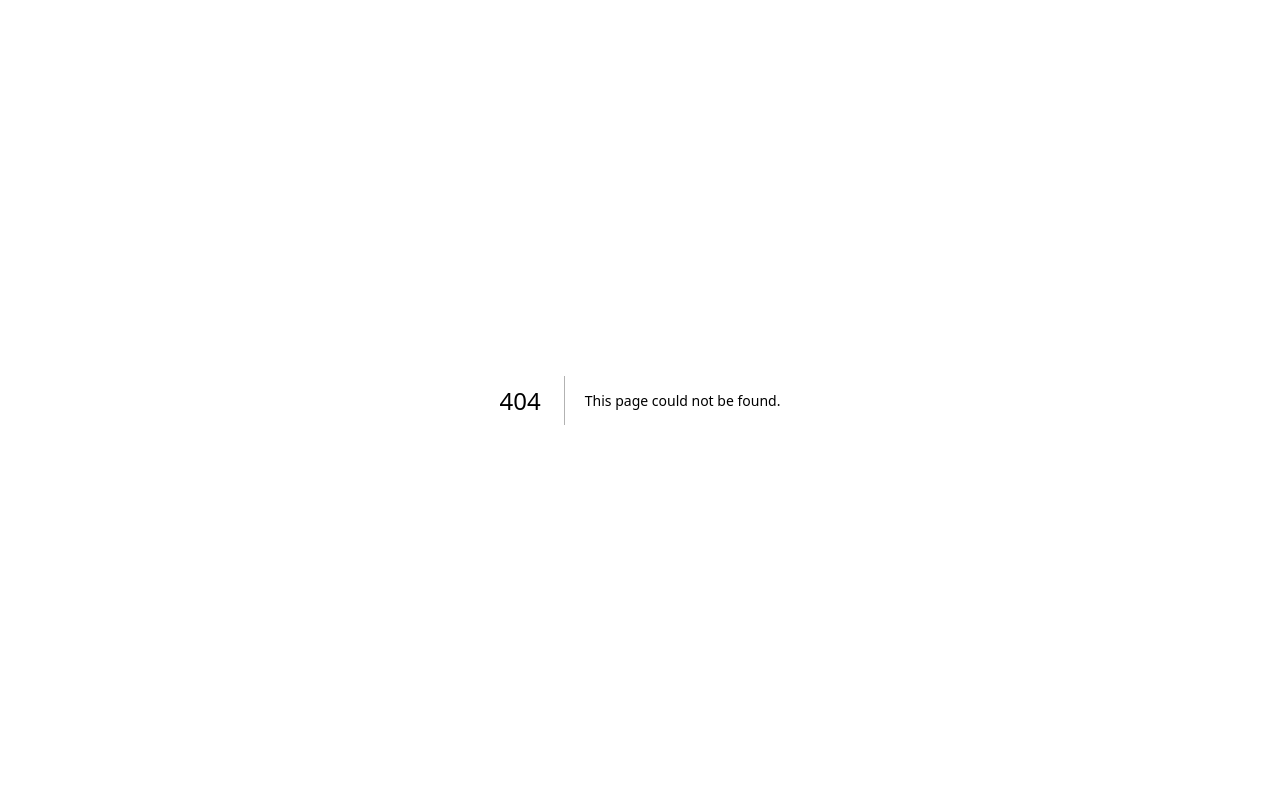
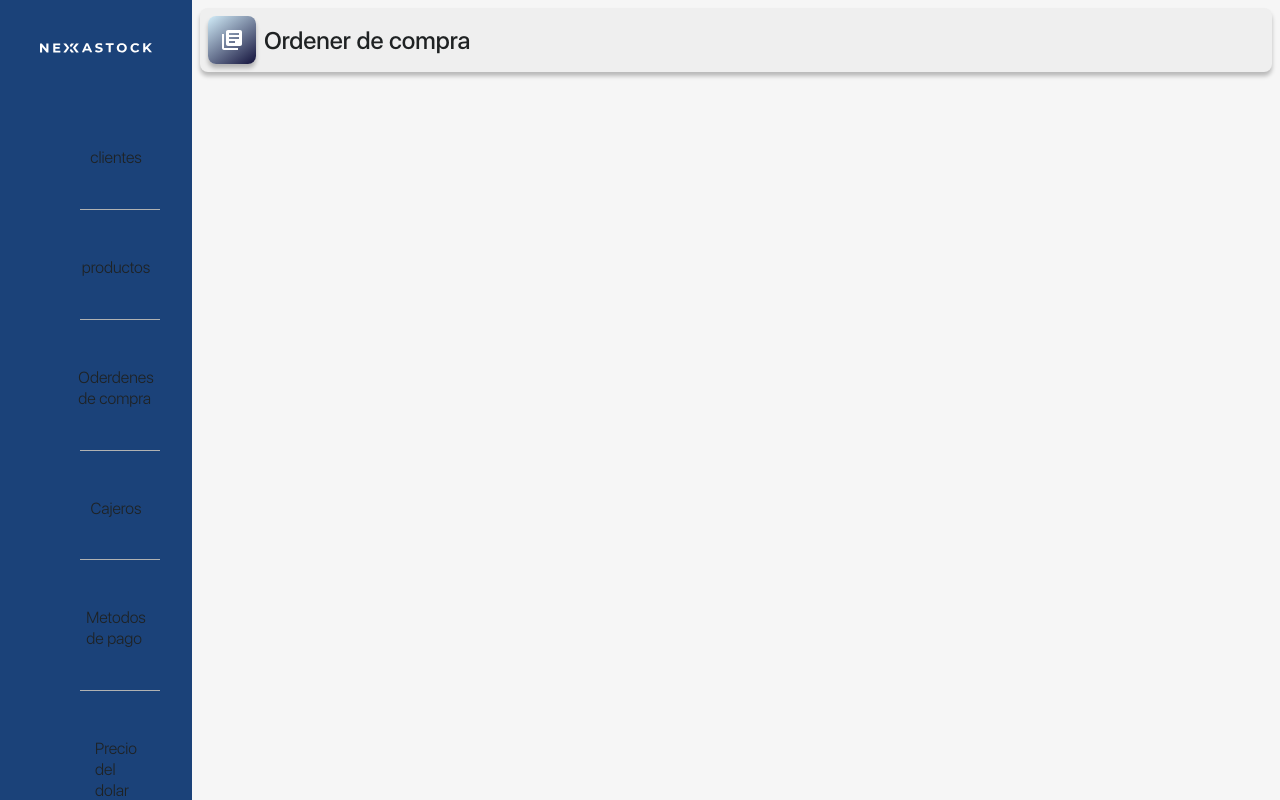
Before and after one commit to pedro092692/inventory-online-app, a Next.js app in the folder packages/frontend/inventory-online-app/: page /store/bills in a window 1280 px wide. Before the commit this address had no page. Shown: the top 800 px of the page. Built offline with nearby package versions, Linux system fonts and the light colour scheme.

Commit message:
feat: create bills route

```diff
--- /dev/null
+++ b/packages/frontend/inventory-online-app/app/(store)/store/bills/page.jsx
@@ -0,0 +1,9 @@
+import { Title } from "@/app/ui/dashboard/title/title"
+
+export default function Customer() {
+    return (
+        <>
+            <Title title="Ordener de compra" icon='paper'/>
+        </>
+    )
+}
--- a/packages/frontend/inventory-online-app/app/ui/dashboard/panel/panel.jsx
+++ b/packages/frontend/inventory-online-app/app/ui/dashboard/panel/panel.jsx
@@ -23,7 +23,7 @@ export function Panel() {
         bills: {
             title: 'Oderdenes de compra',
             icon: 'paper',
-            link: '#'
+            link: '/store/bills'
         },
 
         cashier: {
```
